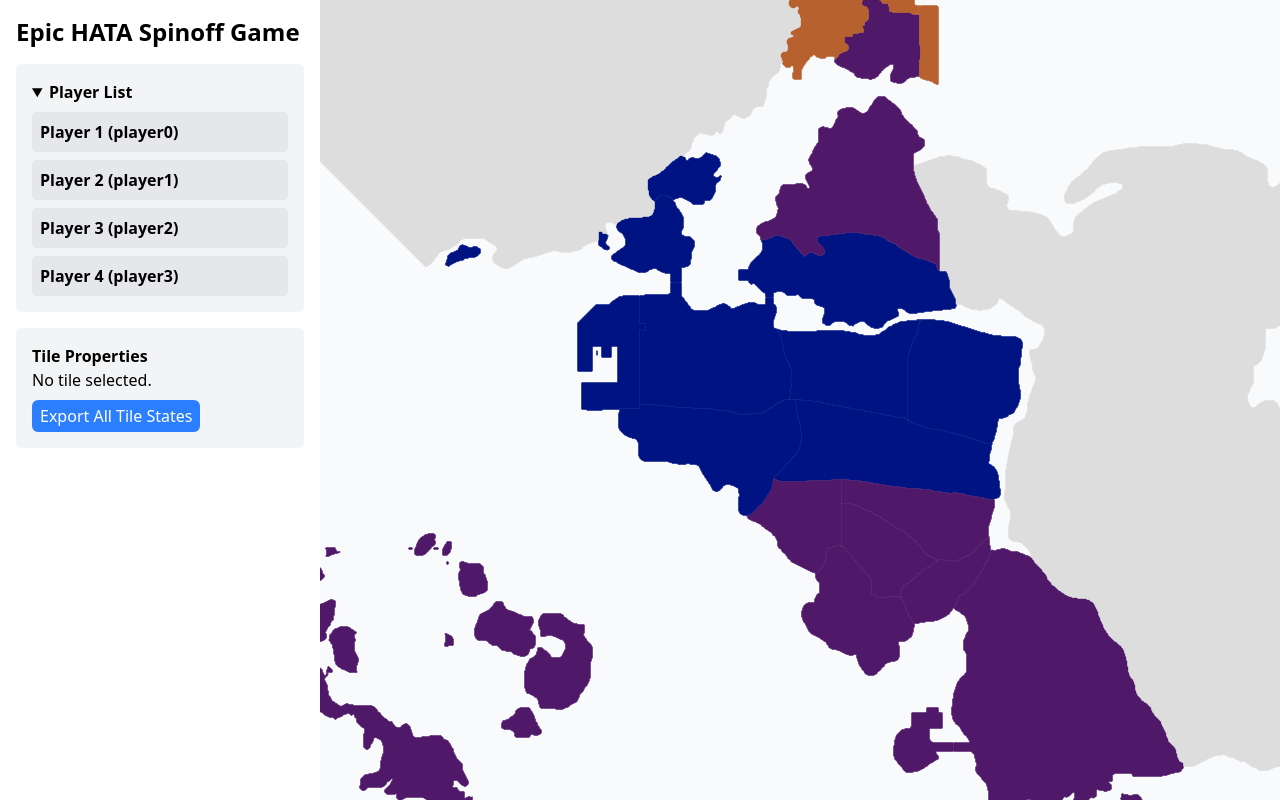
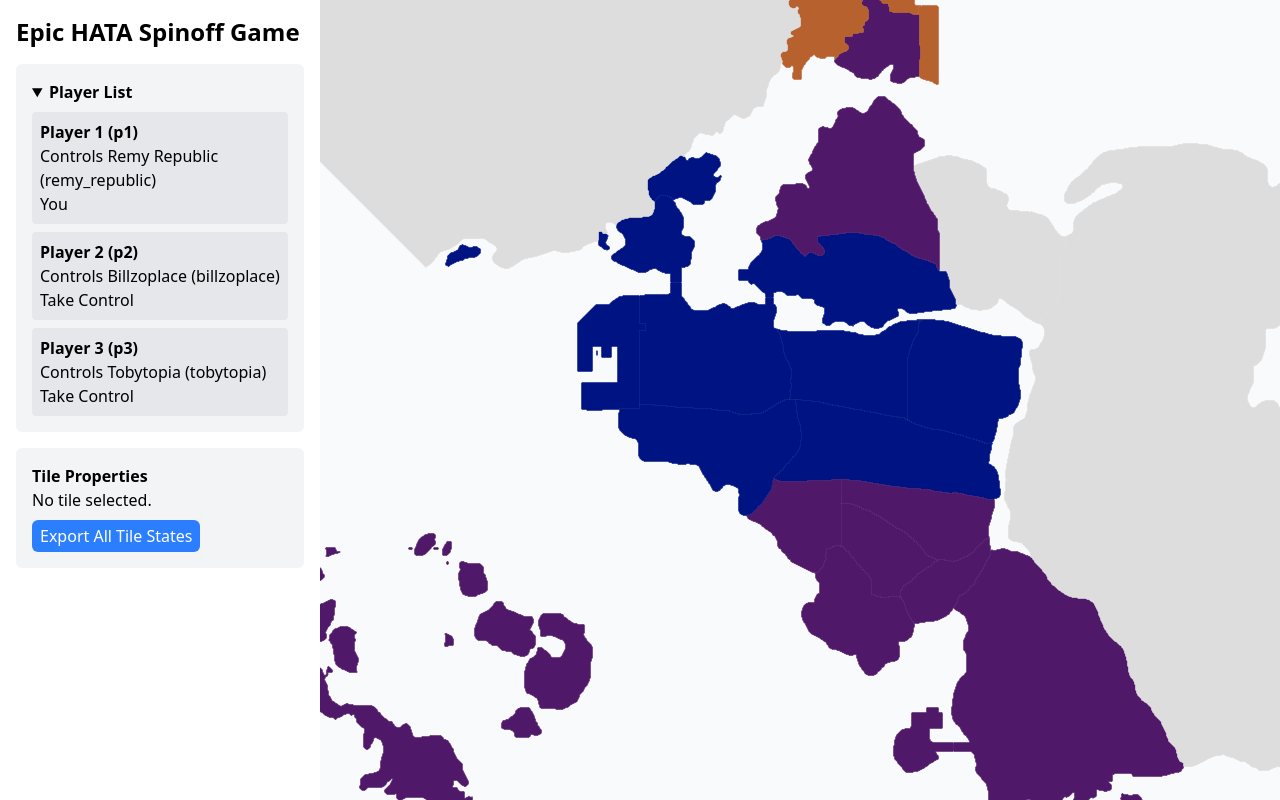
Before and after one commit to SeriousGuy888/HATA-Spinoff-Game, a SvelteKit app: page / in a window 1280 px wide. Built offline with nearby package versions, Linux system fonts and the light colour scheme.

Commit message:
add players controlling countries

```diff
--- a/src/lib/entities/Country.svelte.ts
+++ b/src/lib/entities/Country.svelte.ts
@@ -1,11 +1,14 @@
 import { getCharacter } from "../../routes/state/character_registry.svelte"
 import { Character } from "./Character.svelte"
+import type { Player } from "./Player.svelte"
 
 export class Country {
 	id: string
 	colour: string = "#333333"
 	name = $state<string>("Unnamed Country")
 	leader = $state<Character | null>(null)
+
+	controllingPlayer = $state<Player | null>(null)
 
 	constructor(id: string, name: string, colour: string, leaderId: string | null) {
 		this.id = id
@@ -16,4 +19,8 @@ export class Country {
 			this.leader = getCharacter(leaderId)
 		}
 	}
+
+	toString() {
+		return this.name + " (" + this.id + ")"
+	}
 }
--- a/src/lib/entities/Player.svelte.ts
+++ b/src/lib/entities/Player.svelte.ts
@@ -11,6 +11,13 @@ export class Player {
 		this.name = name
 	}
 
+	setControlledCountry(country: Country | null) {
+		this.controlledCountry = country
+		if (country) {
+			country.controllingPlayer = this
+		}
+	}
+
 	toString() {
 		return `${this.name} (${this.id})`
 	}
--- a/src/routes/+page.svelte
+++ b/src/routes/+page.svelte
@@ -31,7 +31,7 @@
 		)
 
 		if (!gameState.isInitialised) {
-			initGame(4)
+			initGame(3)
 		}
 	})
 </script>
--- a/src/routes/PlayerList.svelte
+++ b/src/routes/PlayerList.svelte
@@ -1,5 +1,5 @@
 <script lang="ts">
-	import { gameState } from "./state/game_state.svelte.ts"
+	import { gameState, setUserControlledPlayer } from "./state/game_state.svelte.ts"
 </script>
 
 <div class="rounded-md bg-gray-100 p-4">
@@ -9,7 +9,21 @@
 			{#each Object.values(gameState.players) as player}
 				<li class="block rounded bg-gray-200 p-2">
 					<p class="font-bold">{player}</p>
-					{player.colour}
+					{#if player.controlledCountry}
+						<p>Controls {player.controlledCountry}</p>
+					{/if}
+					{#if gameState.playerControlledByUser?.id === player.id}
+						<p>You</p>
+					{:else}
+						<button
+							class="cursor-pointer hover:underline"
+							onclick={() => {
+								setUserControlledPlayer(player.id)
+							}}
+						>
+							Take Control
+						</button>
+					{/if}
 				</li>
 			{/each}
 		</ul>
--- a/src/routes/state/game_state.svelte.ts
+++ b/src/routes/state/game_state.svelte.ts
@@ -1,25 +1,43 @@
 import { loadTiles } from "./map_state.svelte.ts"
 import { Player } from "$lib/entities/Player.svelte.ts"
-import { loadCountries } from "./country_registry.svelte.ts"
+import { loadCountries, loadedCountries } from "./country_registry.svelte.ts"
 import { loadCharacters } from "./character_registry.svelte.ts"
 
 export const gameState = $state({
 	isInitialised: false,
 	players: {} as Record<string, Player>, // maps player id to player object
+	playerControlledByUser: null as Player | null,
 })
 
 export function initGame(playerCount: number) {
 	gameState.players = {}
 
 	for (let i = 0; i < playerCount; i++) {
-		const id = `player${i}`
+		const id = `p${i + 1}`
 		const name = `Player ${i + 1}`
-		createPlayer(id, name)
+		const player = createPlayer(id, name)
+
+		if (!gameState.playerControlledByUser) {
+			gameState.playerControlledByUser = player
+		}
 	}
 
 	loadCharacters()
 	loadCountries()
 	loadTiles()
+
+	const countries = Object.values(loadedCountries)
+	const players = Object.values(gameState.players)
+	for (let i = 0; i < players.length; i++) {
+		if (i >= countries.length) {
+			break
+		}
+
+		const player = players[i]
+		const country = countries[i]
+
+		player.setControlledCountry(country)
+	}
 
 	gameState.isInitialised = true
 }
@@ -33,3 +51,12 @@ function createPlayer(id: string, name: string) {
 export function getPlayer(id: string): Player | null {
 	return gameState.players[id] ?? null
 }
+
+export function setUserControlledPlayer(id: string) {
+	const player = getPlayer(id)
+	if (player) {
+		gameState.playerControlledByUser = player
+	} else {
+		gameState.playerControlledByUser = null
+	}
+}
```
